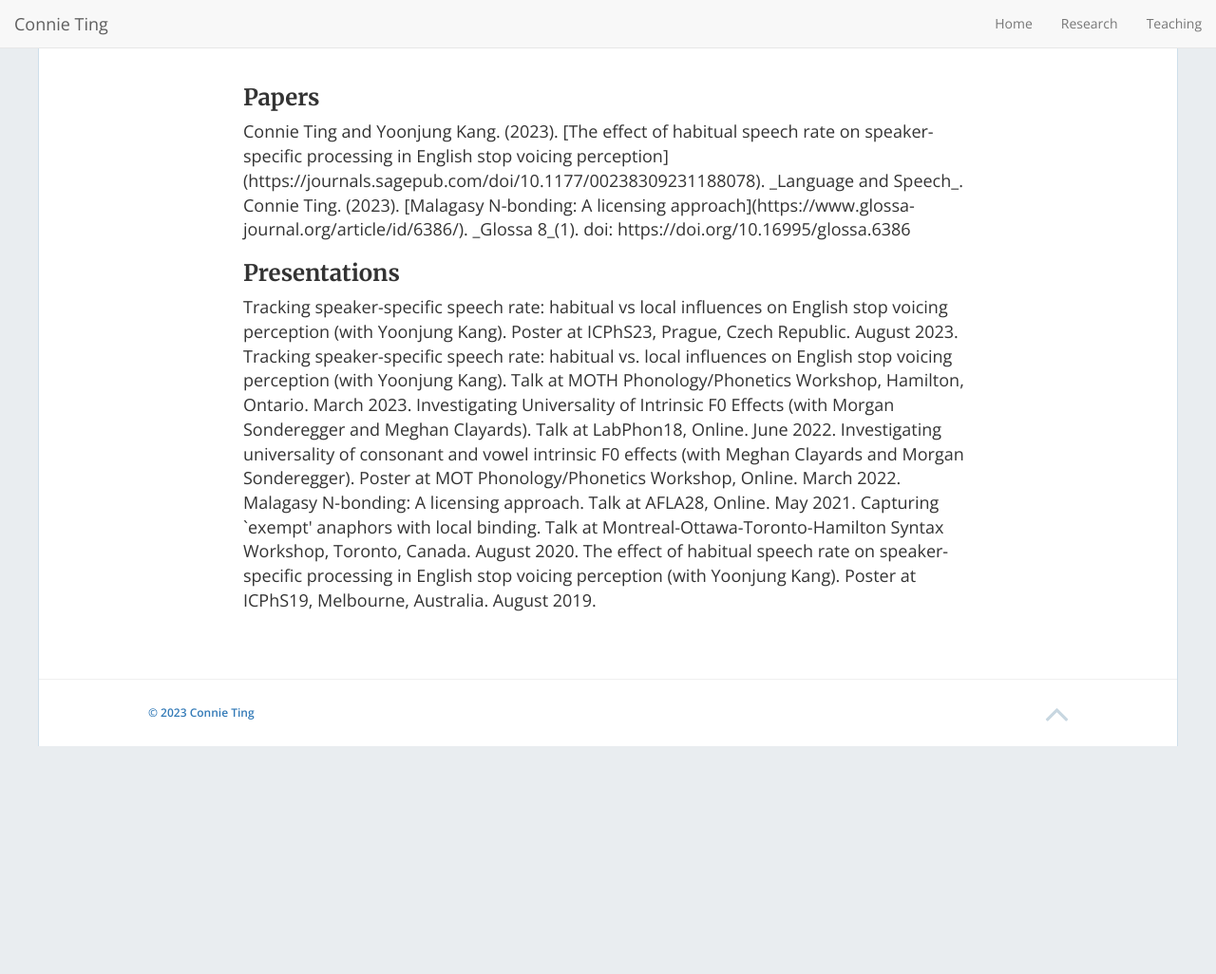
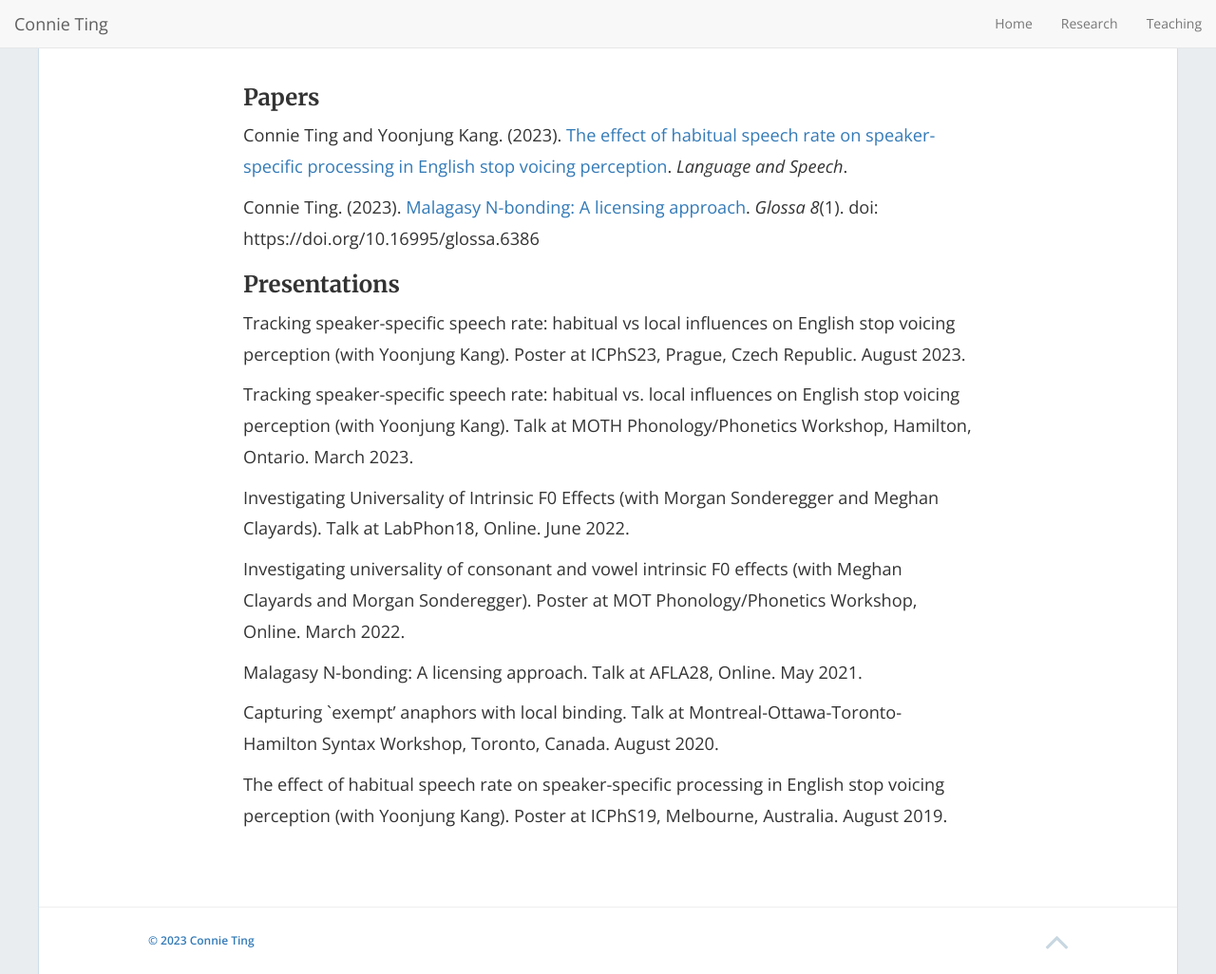
Before and after one commit to connieting/connieting.github.io, a Jekyll site: the page built from research.md, in a window 1280 px wide and 1026 px high. Shown: the whole window at 95% size. Built offline with Jekyll 4.4.1, drawn with Linux system fonts in a browser that asks for light colours; nearby versions of some CDN libraries.

Commit message:
Update research.md

```diff
--- a/research.md
+++ b/research.md
@@ -6,17 +6,12 @@
 
 ### Papers
 
-<font size = "4">
-
 Connie Ting and Yoonjung Kang. (2023). [The effect of habitual speech rate on speaker-specific processing in English stop voicing perception](https://journals.sagepub.com/doi/10.1177/00238309231188078). _Language and Speech_.
 
 Connie Ting. (2023). [Malagasy N-bonding: A licensing approach](https://www.glossa-journal.org/article/id/6386/). _Glossa 8_(1). doi: https://doi.org/10.16995/glossa.6386
-</font>
 
 
 ### Presentations
-
-<font size = "4">
 
 Tracking speaker-specific speech rate: habitual vs local influences on English stop voicing perception (with Yoonjung Kang). Poster at ICPhS23, Prague, Czech Republic. August 2023.
 
@@ -31,5 +26,3 @@
 Capturing `exempt' anaphors with local binding. Talk at Montreal-Ottawa-Toronto-Hamilton Syntax Workshop, Toronto, Canada. August 2020.
 
 The effect of habitual speech rate on speaker-specific processing in English stop voicing perception (with Yoonjung Kang). Poster at ICPhS19, Melbourne, Australia. August 2019.
-
-</font>
```
